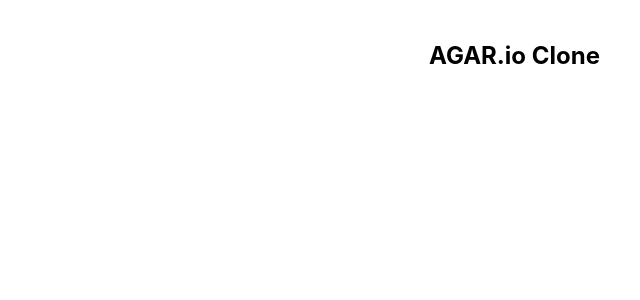
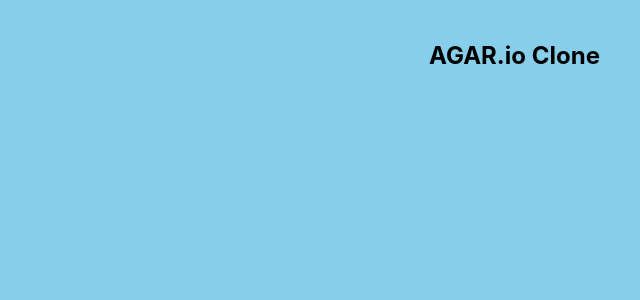
Before and after one commit to odakris/svd-agar-clone, a React (Create React App) app in the folder front-end/: page / in a window 1280 px wide. Shown: the top 300 px of the page, without its empty margins (640-1280 px from the left). Built offline with nearby package versions, Linux system fonts and the light colour scheme.

Commit message:
Implementation of the basic of GameCanvas components

```diff
--- a/front-end/src/App.tsx
+++ b/front-end/src/App.tsx
@@ -1,9 +1,11 @@
 import React from "react";
+import GameCanvas from "./components/GameCanvas";
 
 const App: React.FC = () => {
   return (
     <div className="flex flex-col justify-center items-center">
       <h1 className="absolute top-10 right-10 z-10 text-2xl font-bold">AGAR.io Clone</h1>
+      <GameCanvas />
     </div>
   );
 };
--- /dev/null
+++ b/front-end/src/components/GameCanvas.tsx
@@ -0,0 +1,40 @@
+import React, { useEffect, useRef } from "react";
+import p5 from "p5";
+
+export const GAME_WIDTH = 5000;
+export const GAME_HEIGHT = 5000;
+
+const GameCanvas: React.FC = () => {
+  const gameContainerRef = useRef<HTMLDivElement>(null); // Reference to the game container
+
+  useEffect(() => {
+    const sketch = (p: p5) => {
+      p.setup = () => {
+        // Attach canvas to the #game-container div
+        if (gameContainerRef.current) {
+          p.createCanvas(p.windowWidth, p.windowHeight).parent(gameContainerRef.current);
+        }
+      };
+
+      p.draw = () => {
+        p.background(135, 206, 235); // Light blue background
+      };
+    };
+
+    const p5Instance = new p5(sketch); // Initialize p5.js sketch
+
+    return () => {
+      p5Instance.remove(); // Clean up p5 instance on component unmount
+    };
+  }, []);
+
+  return (
+    <div
+      id="game-container"
+      ref={gameContainerRef}
+      className="relative h-screen w-screen bg-gray-100 flex items-center justify-center"
+    ></div>
+  );
+};
+
+export default GameCanvas;
```
